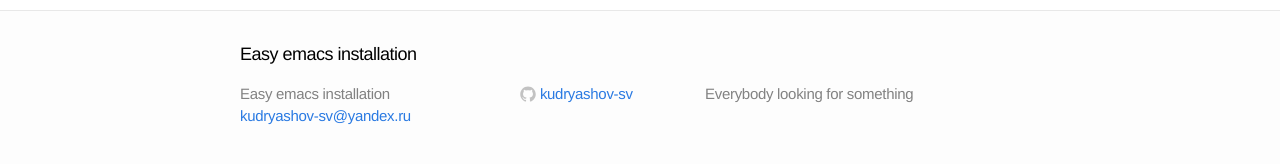
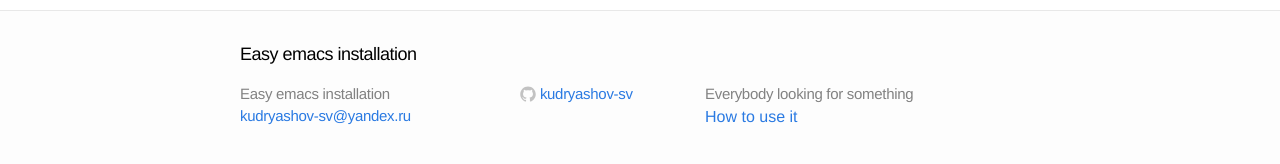
Before and after one commit to kudryashov-sv/home-emacs, a Jekyll site: the page built from docs/_posts/2014-07-31-starting-up.textile, in a window 1280 px wide. Shown: the part 276-440 px from the top of the page. Built offline with Jekyll 4.4.1, drawn with Linux system fonts in a browser that asks for light colours.

Commit message:
Change base-url

```diff
--- a/docs/_config.yml
+++ b/docs/_config.yml
@@ -2,7 +2,7 @@
 title: Easy emacs installation
 email: kudryashov-sv@yandex.ru
 description: "Everybody looking for something"
-baseurl: ""
+baseurl: "/home-emacs"
 url: "http://kudryashov-sv.github.io"
 twitter_username:
 github_username:  kudryashov-sv
--- a/docs/_includes/footer.html
+++ b/docs/_includes/footer.html
@@ -54,6 +54,7 @@
 
     <div class="footer-col-3 column">
       <p class="text">{{ site.description }}</p>
+      <a href="{{site.baseurl}}/usage">How to use it</a>
     </div>
 
   </div>
--- a/docs/index.html
+++ b/docs/index.html
@@ -3,13 +3,11 @@
 ---
 
 <div class="home">
-  <ul>
+  <h1>Posts</h1>
   {% for post in site.posts %}
   <li>
     <span class="post-date">{{ post.date | date: "%b %-d, %Y" }}</span>
     <a class="post-link" href="{{ post.url | prepend: site.baseurl }}">{{ post.title }}</a>
   </li>
   {% endfor %}
-  </ul>
-
 </div>
```
